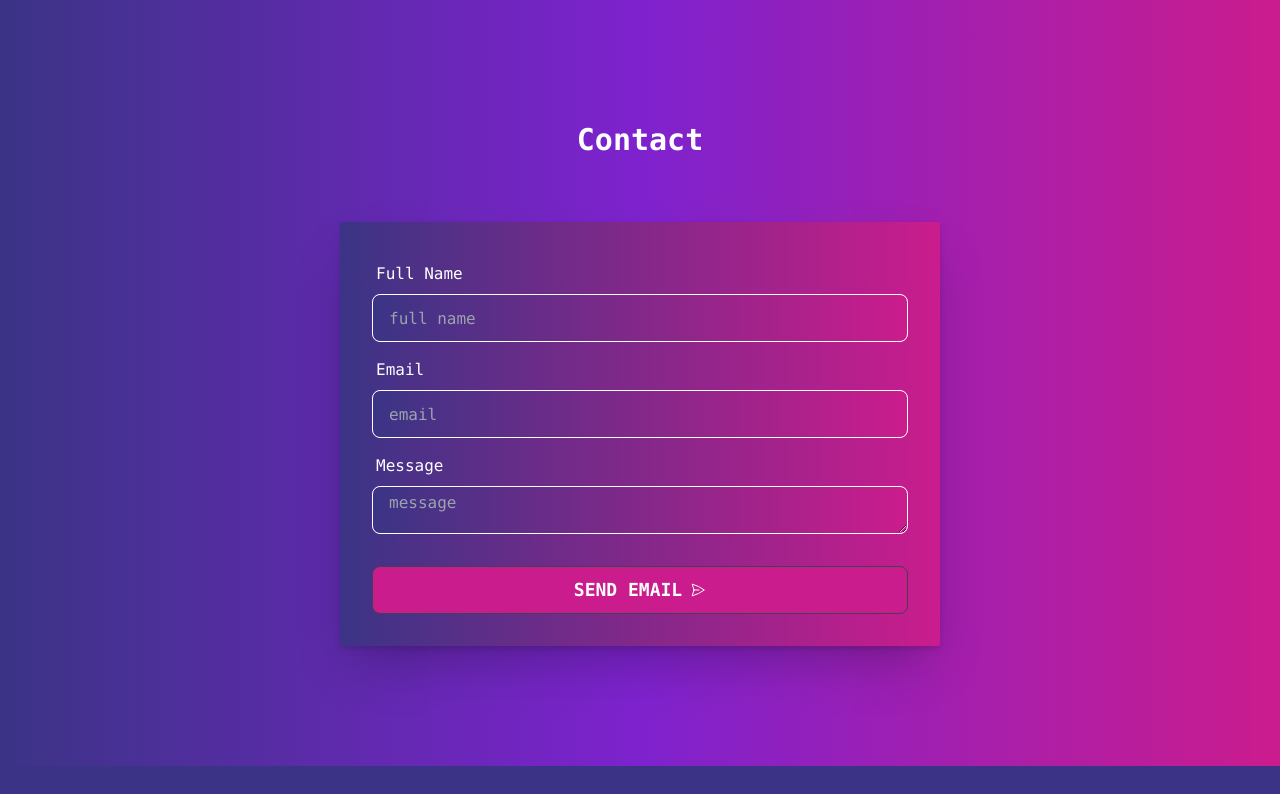
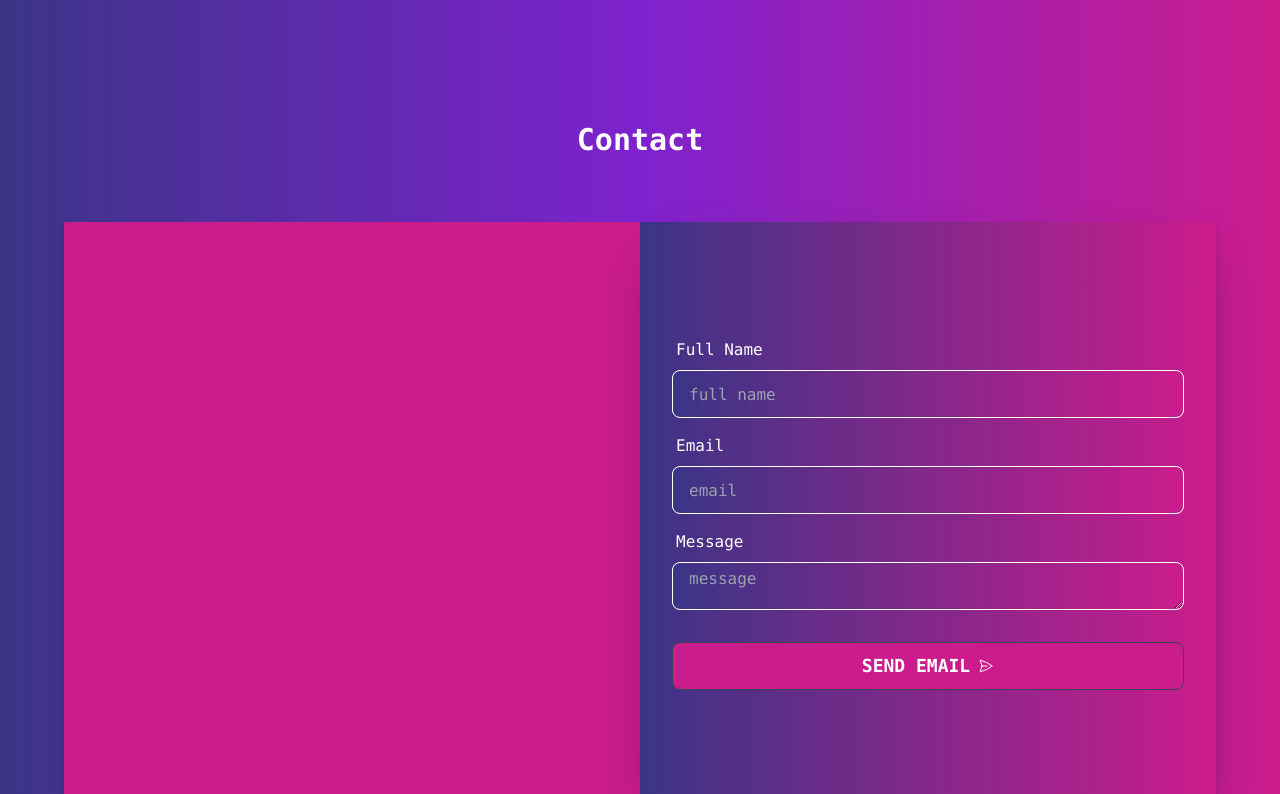
Before and after one commit to Programmer-Mehadi/PersonalPortfolio, a React (Create React App) app: page / in a window 1280 px wide. Shown: the part 2000-2794 px from the top of the page. Built offline with nearby package versions, Linux system fonts and the light colour scheme; no server answers.

Commit message:
contact section edit.

```diff
--- a/src/pages/Home/Contactme/Contactme.js
+++ b/src/pages/Home/Contactme/Contactme.js
@@ -1,6 +1,7 @@
 import emailjs from '@emailjs/browser';
 import React, { useRef } from 'react';
 import toast from 'react-hot-toast';
+import img from '../../../assets/Developer_activity.gif';
 const Contactme = () => {
     const form = useRef();
     const sendEmail = (e) => {
@@ -23,9 +24,12 @@ const Contactme = () => {
             <div id='contact' className='max-w-[1440px] w-[90%] mx-auto py-10'>
                 <h2 className='text-center font-bold text-3xl  mb-16 pt-20'>Contact</h2>
                 <div className="mb-20">
-                    <div className=" flex-col lg:flex-row-reverse">
-                        <div className="max-w-[600px] mx-auto rounded-sm  card flex-shrink-0  shadow-2xl">
-                            <form ref={form} onSubmit={sendEmail} className="card-body text-white bg-gradient-to-r from-[#3B3486]  to-[#CB1C8D] rounded-sm drop-shadow-md">
+                    <div className="grid grid-cols-1 md:grid-cols-2 gap-0 drop-shadow-md">
+                        <div className='w-full mb-10 drop-shadow-md md:drop-shadow-none md:mb-0'>
+                            <img src={img} alt="" className='w-full h-full rounded-l-sm' />
+                        </div>
+                        <div className=" ml-0 rounded-sm  card  shadow-2xl w-full ">
+                            <form ref={form} onSubmit={sendEmail} className="card-body text-white bg-gradient-to-r from-[#3B3486]  to-[#CB1C8D] rounded-sm  flex justify-center">
                                 <div className="form-control">
                                     <label className="label text-white">
                                         <span className="">Full Name</span>
```
Also changed, not shown: src/assets/Developer_activity.gif (added).
